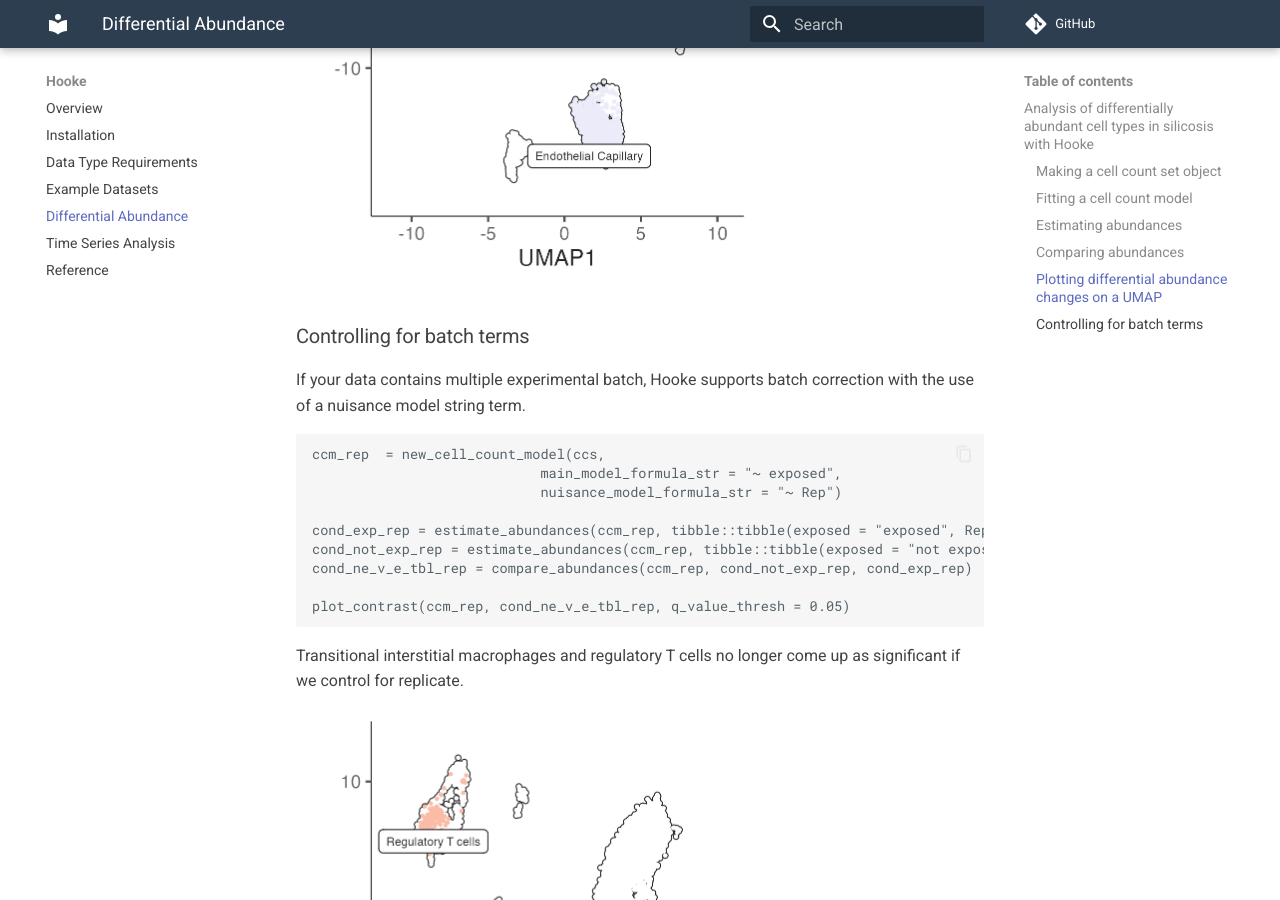
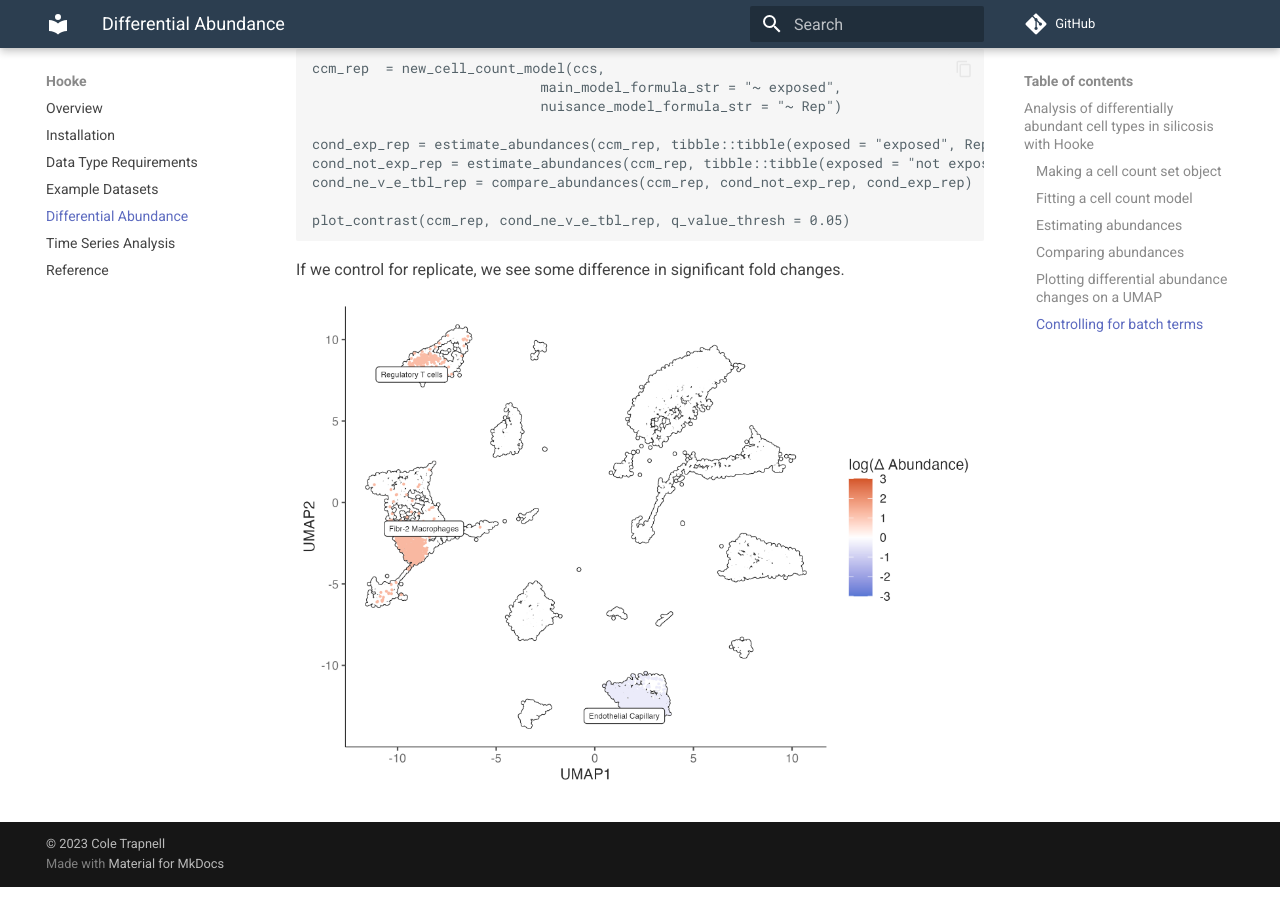
Before and after one commit to cole-trapnell-lab/hooke, an MkDocs documentation site: the page built from docs/about.md, in a window 1280 px wide and 900 px high, scrolled down 4656 px. Built offline with MkDocs 1.6.1 and Material for MkDocs 9.7.7, drawn with Linux system fonts in a browser that asks for light colours; comment, search, counter and statistics services are not loaded.

Commit message:
fix sizing of images

````diff
--- a/docs/about.md
+++ b/docs/about.md
@@ -134,6 +134,6 @@
 plot_contrast(ccm_rep, cond_ne_v_e_tbl_rep, q_value_thresh = 0.05)
 ```
 
-Transitional interstitial macrophages and regulatory T cells no longer come up as significant if we control for replicate.
+If we control for replicate, we see some difference in significant fold changes.
 
 ![silicosis_rep](assets/silicosis_rep.png)
````
Also changed, not shown: docs/assets/silicosis_no_rep.png, docs/assets/silicosis_rep.png.
